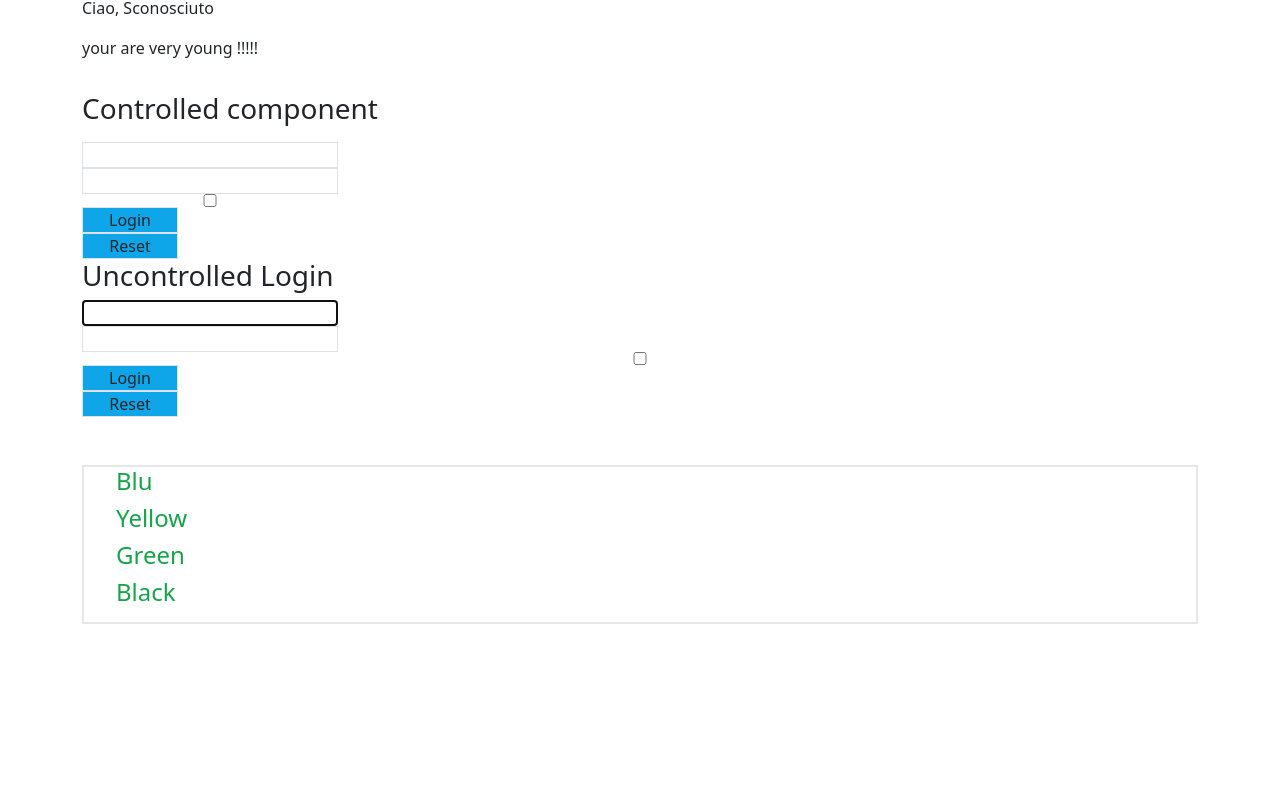
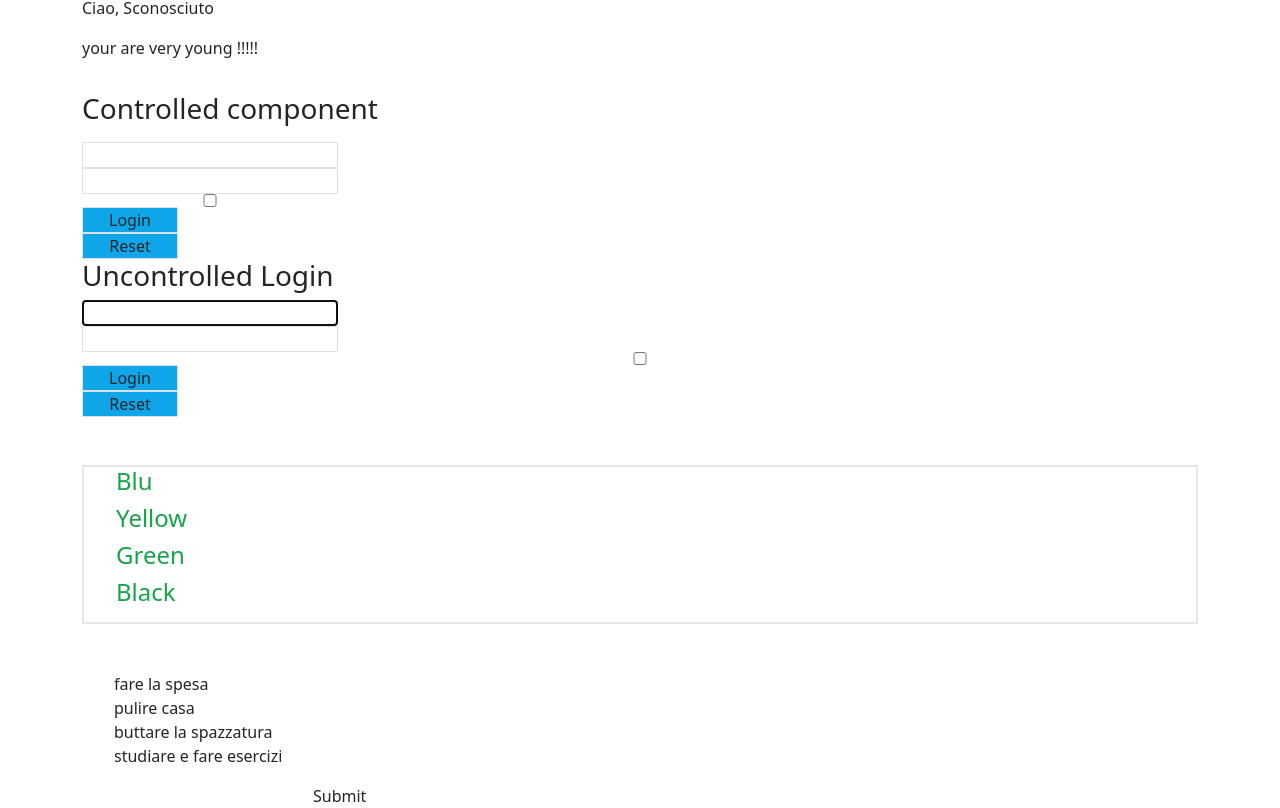
Before and after one commit to Castels88/React-esercizi, a React (Create React App) app: page / in a window 1280 px wide. Shown: the part 550-1358 px from the top of the page. Before the commit the page ends 1222 px from the top, so only its background shows below. Built offline with nearby package versions, Linux system fonts and the light colour scheme.

Commit message:
fine esercizio

```diff
--- a/src/App.js
+++ b/src/App.js
@@ -11,13 +11,20 @@ import { Message } from "./Message";
 import { Name } from "./Name";
 import { SecondCounter } from "./SecondCounter";
 import { ThirdCounter } from "./ThirdCounter";
+import { TodoList } from "./TodoList";
 import { UncontrolledLogin } from "./UncontrolledLogin";
 import { Welcome } from "./Welcome";
-const items = [
+const todo = [
     {id: 1, name: "Blu"},
     {id: 2, name: "Yellow"},
     {id: 3, name: "Green"},
     {id: 4, name: "Black"},
+]
+const items = [
+    {id:1 , name: "fare la spesa"},
+    {id:2 , name: "pulire casa"},
+    {id:3 , name: "buttare la spazzatura"},
+    {id:4 , name: "studiare e fare esercizi"},
 ]
 export class App extends React.Component{
 render(){
@@ -36,7 +43,8 @@ render(){
         <InteractiveWelcome/>
         <Login/>
         <UncontrolledLogin/>
-        <Colors items={items} />
+        <Colors todo={todo} />
+        <TodoList items={items}/>
     </div>
     )
 }
--- a/src/Colors.js
+++ b/src/Colors.js
@@ -4,8 +4,8 @@ export class Colors extends React.Component{
         return (
             <div className="border-solid border-2 border-black, my-5">
                 <ul>
-                    {this.props.items.map((items) => <li className="text-green-600" key={items.id}>
-                        <h4>{items.name}</h4>
+                    {this.props.todo.map((todo) => <li className="text-green-600" key={todo.id}>
+                        <h4>{todo.name}</h4>
                     </li> )}
                 </ul>
             </div>
--- /dev/null
+++ b/src/TodoList.js
@@ -0,0 +1,49 @@
+import React from "react"
+export class TodoList extends React.Component{
+    state={
+        todo: "",
+        item: [],
+    }
+    handleInputChange = (event)=>{
+        const value = event.target.value
+        const name = event.target.name
+        this.setState({[name]:value})
+    }
+    addNewItems = (event)=>{
+        this.setState({
+            item: [
+                ...this.state.item, this.state.todo
+            ]
+        });
+        event.preventDefault()
+    }
+    render(){
+        return(
+            <div>
+                <ul>
+                    {
+                        this.props.items.map(item=> <li key={item.id}>
+                            {item.name}
+                        </li> )
+                    }
+                    {
+                        this.state.item.map((subItems, sIndex)=>(<li key={subItems + sIndex}>
+                            {subItems}
+                        </li>))
+                    }
+                </ul>
+                <form onSubmit={this.addNewItems}>
+                    <input name="todo" type="text" value={this.state.todo} onChange={this.handleInputChange} />
+                    <button type="submit">Submit</button>
+                </form>
+            </div>
+        )
+    }
+}
+
+// Lists - 03
+// Create a TodoList component that renders a ul tag
+// with a li tag for each item contained in the items state variable.
+// The items state variable should be an array of strings.
+// The TodoList component should also contain an input tag and a button.
+// When the button is clicked, the event handler should add the value of the input tag to the items array.
```
